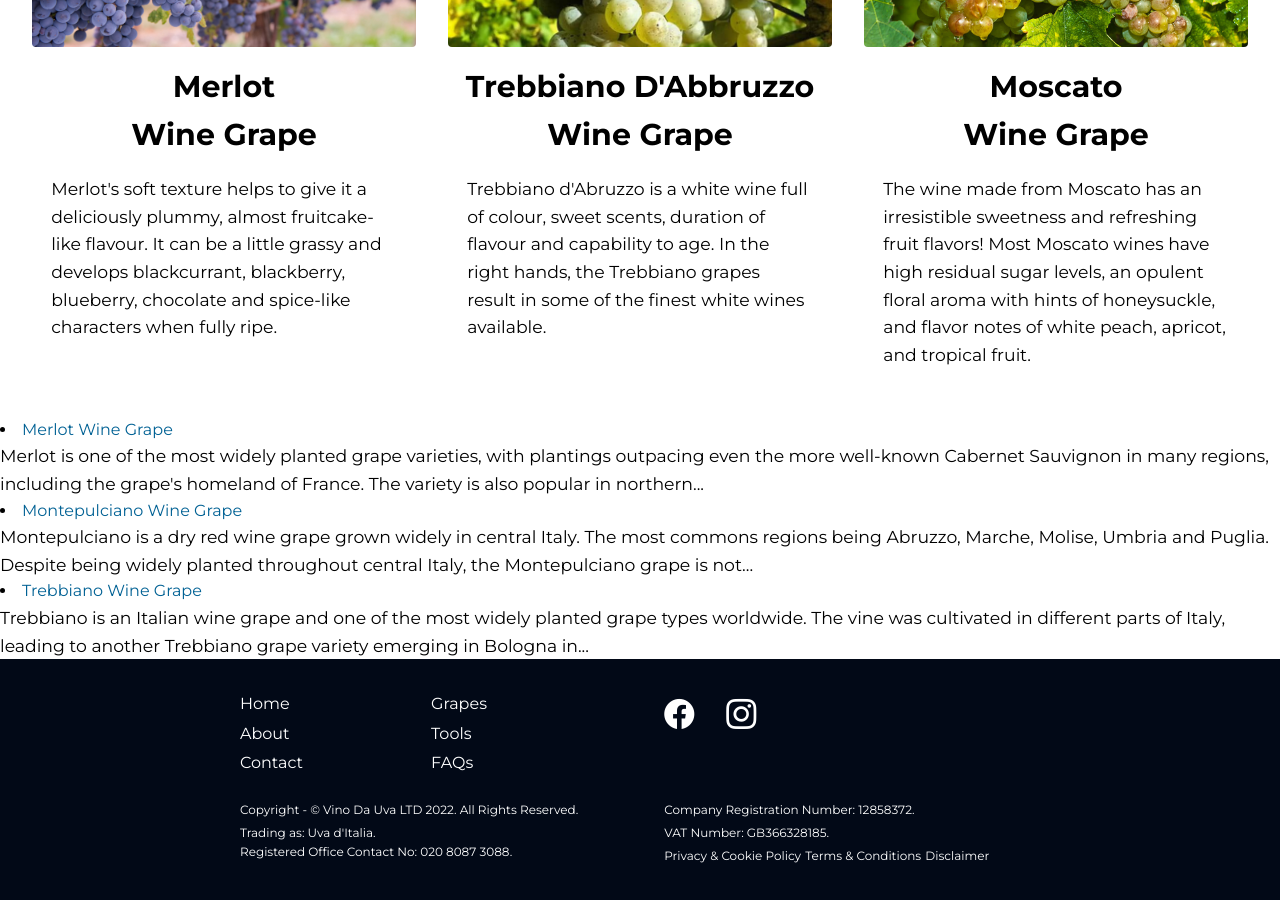
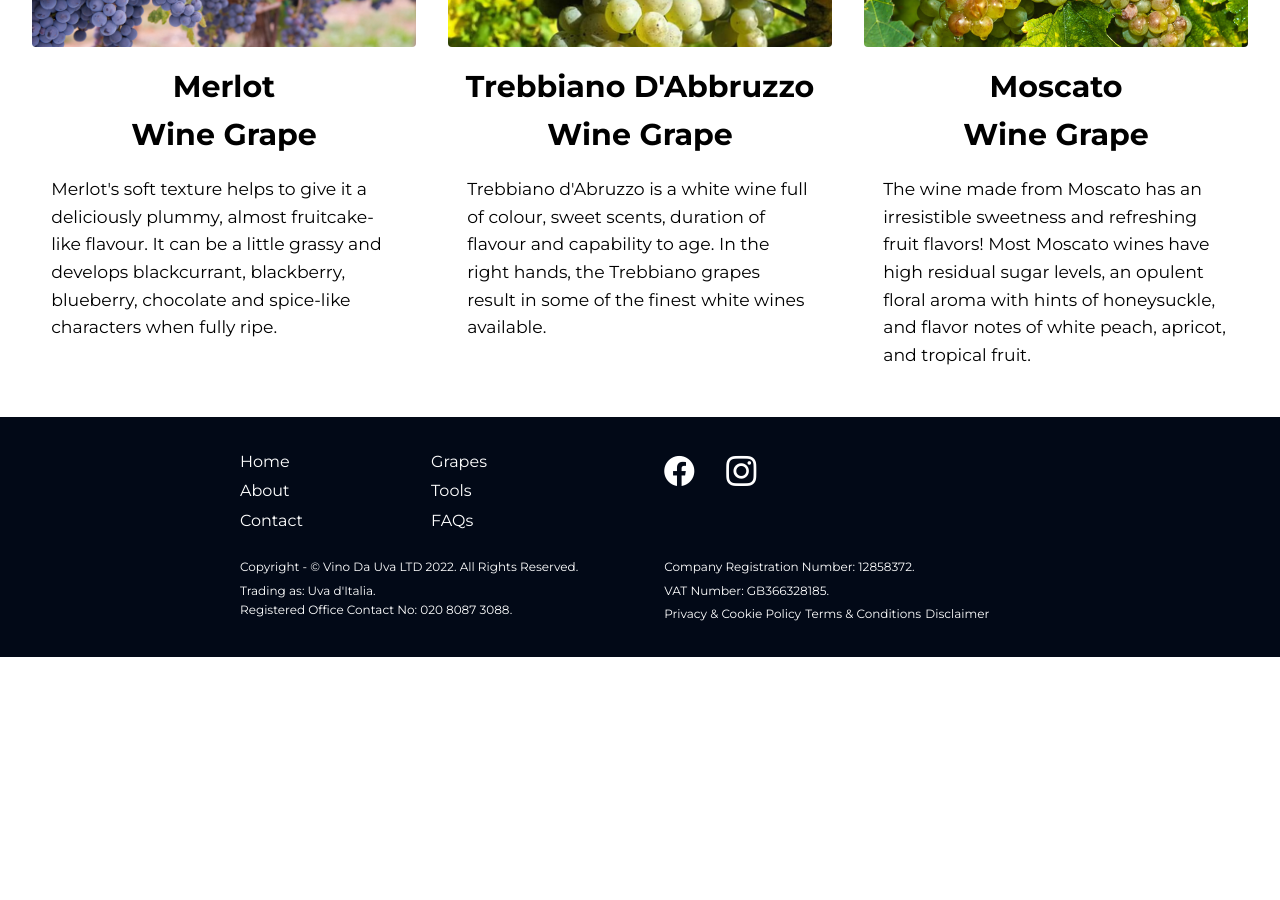
Before and after one commit to GG1982/vina-da-uva, a Jekyll site: the page built from pages/grapes.html, in a window 1280 px wide and 900 px high, scrolled down 1657 px. Built offline with Jekyll 4.4.1, drawn with Linux system fonts in a browser that asks for light colours; after the commit the page ends 2314 px from its top, so only the background shows below that.

Commit message:
remove html

```diff
--- a/_layouts/post.html
+++ b/_layouts/post.html
@@ -51,7 +51,7 @@
 
             {% endif %}
 
-            <!-- Get the next article from category -->
+            <!-- Get the next & prev article from category -->
             {% assign cat = page.categories[0] %}
             {% assign cat_list = site.categories[cat] %}
             {% for post in site.categories.grape %}
--- a/pages/grapes.html
+++ b/pages/grapes.html
@@ -89,12 +89,12 @@ right hands, the Trebbiano grapes result in some of the finest white wines avail
     </div>
 </main>
 
-{% for post in site.categories.grape %}
+<!-- {% for post in site.categories.grape %}
 
 <li>
     <a href="{{ post.url }}">{{ post.title }}</a>
     <p>{{ post.excerpt | strip_html | strip_newlines | truncatewords: 35}}</p>
-    <!-- <img src="{{ post.image}} " alt=""> -->
+    <img src="{{ post.image}} " alt="">
 </li>
 
-{% endfor %}
+{% endfor %} -->
```
